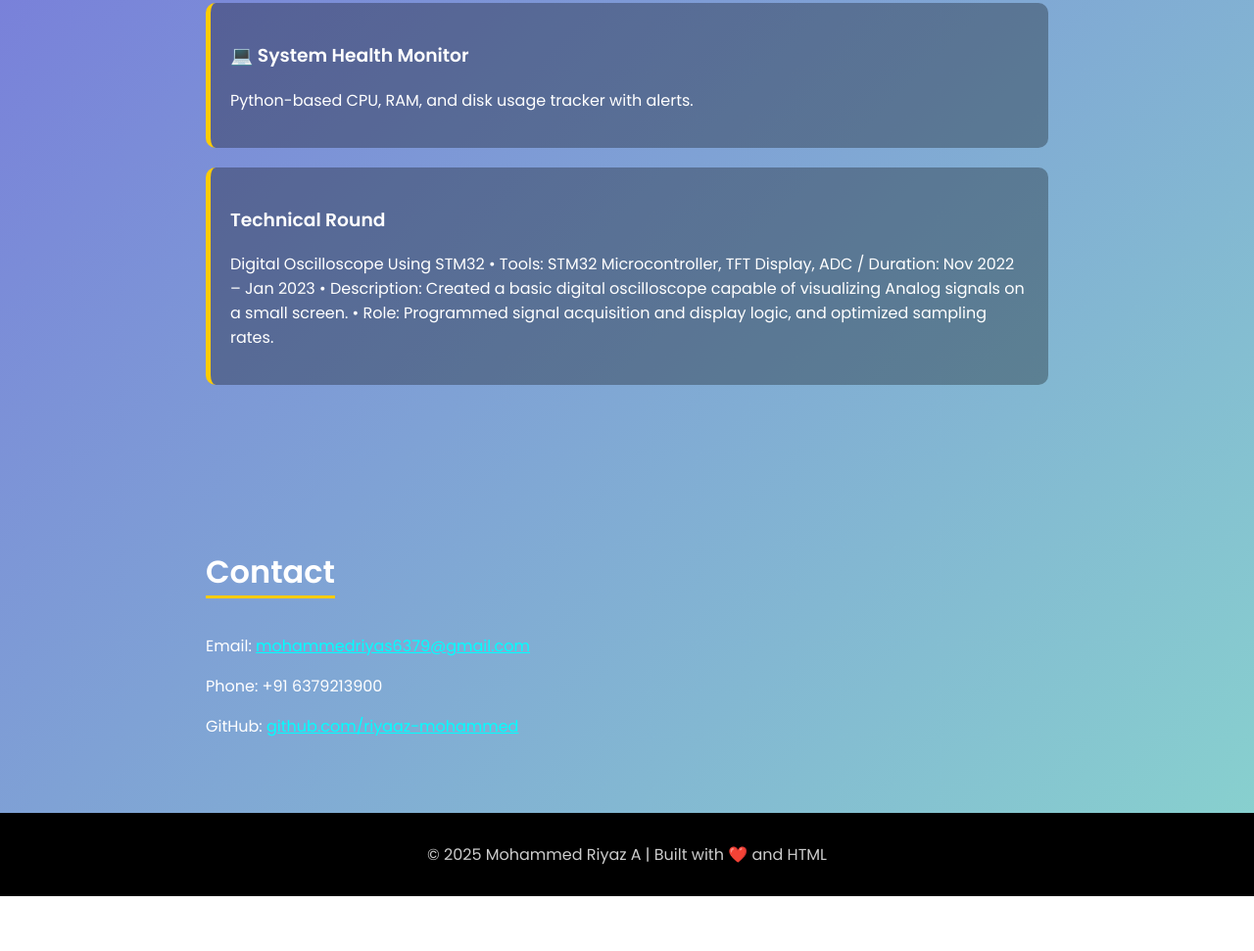
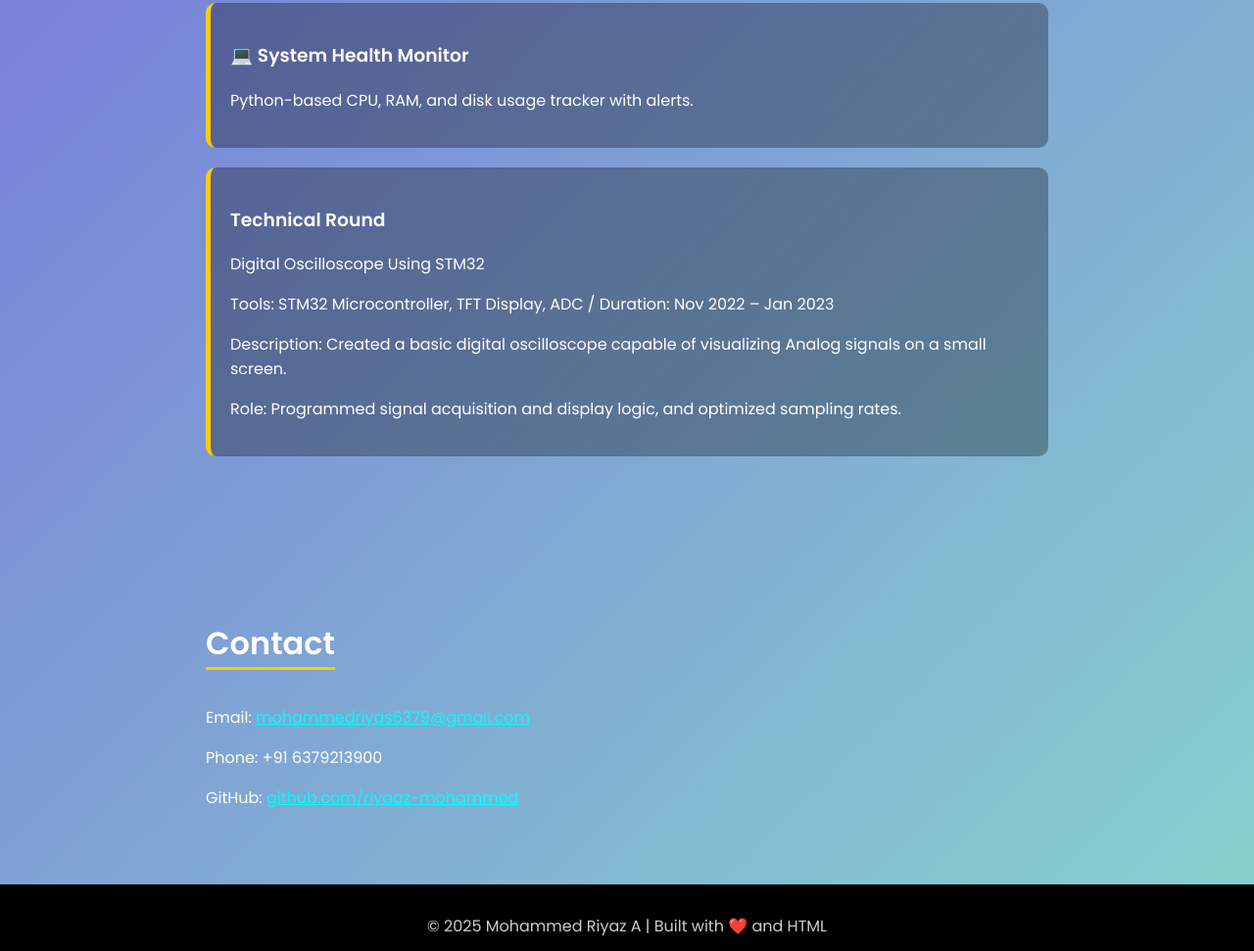
Before and after one commit to riyas-mohammed/riyaaaaz.github.io, a plain HTML site: page index.html in a window 1280 px wide. Shown: the part 1610-2581 px from the top of the page at 98% size. Before the commit the page ends 2525 px from the top, so only its background shows below. Drawn offline with Linux system fonts and the light colour scheme.

Commit message:
Update index.html

```diff
--- a/index.html
+++ b/index.html
@@ -158,9 +158,9 @@
       <h3>Technical Round</h3>
       <p>Digital Oscilloscope Using STM32
 
-•	Tools: STM32 Microcontroller, TFT Display, ADC / Duration: Nov 2022 – Jan 2023
-•	Description: Created a basic digital oscilloscope capable of visualizing Analog signals on a small screen.
-•	Role: Programmed signal acquisition and display logic, and optimized sampling rates.</p>
+    </p>Tools: STM32 Microcontroller, TFT Display, ADC / Duration: Nov 2022 – Jan 2023</p>
+    </p>Description: Created a basic digital oscilloscope capable of visualizing Analog signals on a small screen.</p>
+    </p>Role: Programmed signal acquisition and display logic, and optimized sampling rates.</p>
     </div>
   </section>
 
```
